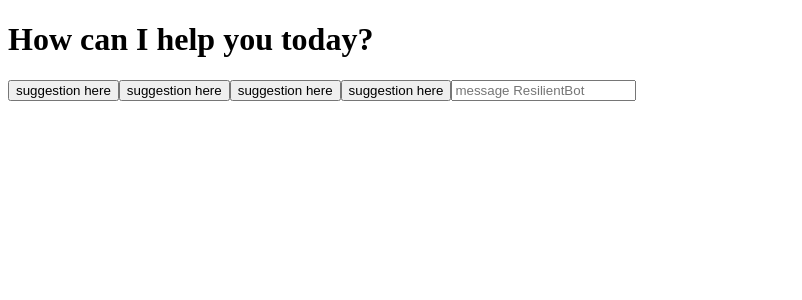
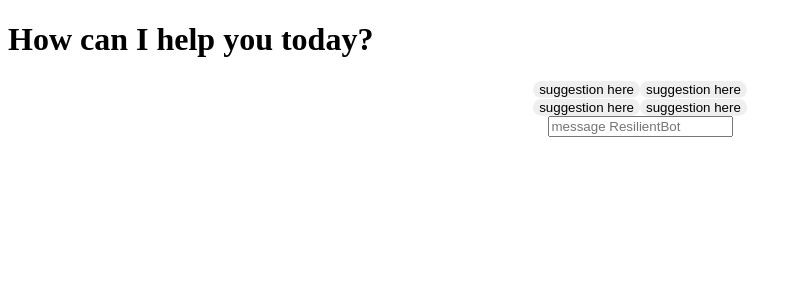
Before and after one commit to AmaurySilverio/react-ai-chat-ui, a React (Vite) app: page / in a window 1280 px wide. Shown: the top 300 px of the page, without its empty margins (0-802 px from the left). Built offline with nearby package versions, Linux system fonts and the light colour scheme.

Commit message:
boilerplate with a little styling

```diff
--- a/src/App.jsx
+++ b/src/App.jsx
@@ -6,12 +6,20 @@ const App = () => {
       <div>
         <h1>How can I help you today?</h1>
       </div>
+      <div className="search-container">
+        <div className="btn-container">
           <div>
             <Button text="suggestion here" />
             <Button text="suggestion here" />
+          </div>
+          <div>
             <Button text="suggestion here" />
             <Button text="suggestion here" />
+          </div>
+        </div>
+        <div>
           <input placeholder="message ResilientBot" />
+        </div>
       </div>
     </>
   );
--- a/src/components/Button.jsx
+++ b/src/components/Button.jsx
@@ -1,5 +1,5 @@
 const Button = ({ text }) => {
-  return <button>{text}</button>;
+  return <button className="btn">{text}</button>;
 };
 
 export default Button;
--- /dev/null
+++ b/src/index.css
@@ -0,0 +1,12 @@
+.search-container{
+  display: flex;
+  flex-direction: column;
+  width: 80%;
+  align-items: center;
+  margin: 0 auto;
+}
+.btn{
+  border-radius: .75rem;
+  border: 0 solid #e3e3e3;
+  box-sizing: border-box;
+}
--- a/src/main.jsx
+++ b/src/main.jsx
@@ -1,4 +1,5 @@
 import ReactDOM from "react-dom/client";
 import App from "./App.jsx";
+import "./index.css";
 
 ReactDOM.createRoot(document.getElementById("root")).render(<App />);
```
Lines whose indentation alone changed are shown as unchanged.
